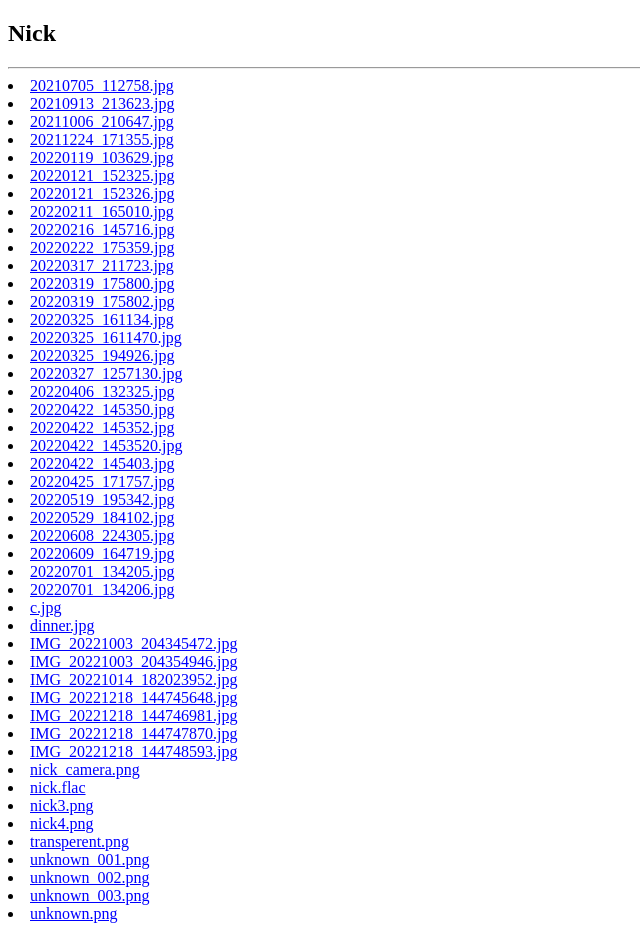
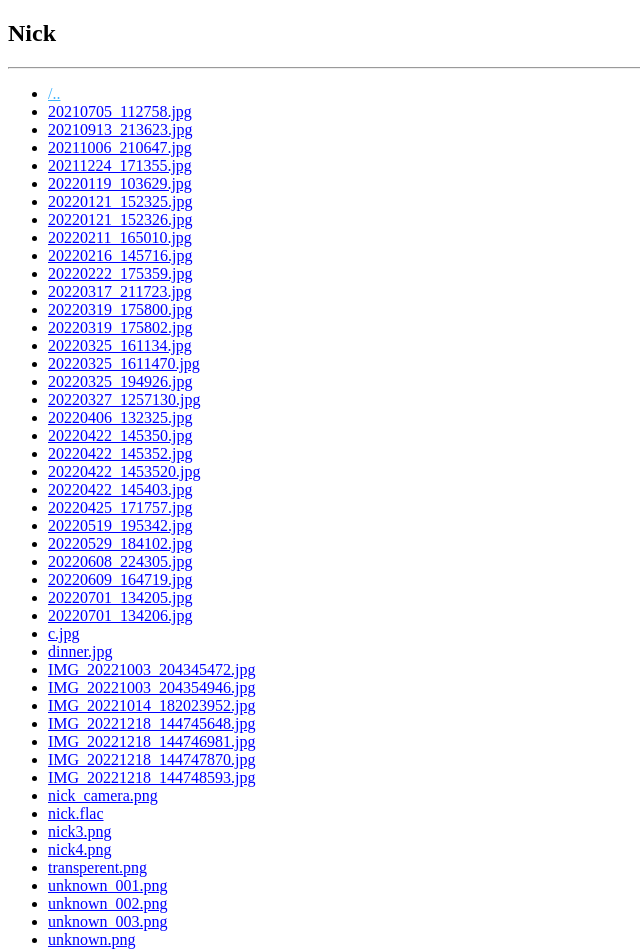
Before and after one commit to BrodyHstuff/brodyhnet, a plain HTML site: page nick/index.html in a window 1280 px wide. Shown: the whole page, without its empty margins (0-640 px from the left). Drawn offline with Linux system fonts and the light colour scheme.

Commit message:
Update index.html

```diff
--- a/nick/index.html
+++ b/nick/index.html
@@ -1,3 +1,4 @@
+
 <!DOCTYPE html>
 <html>
 <head><title>Index</title>
@@ -9,54 +10,54 @@ a.directory {color:#3bb1ff;}
 <body>
     <h2>Nick</h2>
     <hr>
-
-<li><a href="/20210705_112758.jpg" class="icon icon-jpg icon-image" title="20210705_112758.jpg"><span class="name">20210705_112758.jpg</span></a></li>
-<li><a href="/20210913_213623.jpg" class="icon icon-jpg icon-image" title="20210913_213623.jpg"><span class="name">20210913_213623.jpg</span></a></li>
-<li><a href="/20211006_210647.jpg" class="icon icon-jpg icon-image" title="20211006_210647.jpg"><span class="name">20211006_210647.jpg</span></a></li>
-<li><a href="/20211224_171355.jpg" class="icon icon-jpg icon-image" title="20211224_171355.jpg"><span class="name">20211224_171355.jpg</span></a></li>
-<li><a href="/20220119_103629.jpg" class="icon icon-jpg icon-image" title="20220119_103629.jpg"><span class="name">20220119_103629.jpg</span></a></li>
-<li><a href="/20220121_152325.jpg" class="icon icon-jpg icon-image" title="20220121_152325.jpg"><span class="name">20220121_152325.jpg</span></a></li>
-<li><a href="/20220121_152326.jpg" class="icon icon-jpg icon-image" title="20220121_152326.jpg"><span class="name">20220121_152326.jpg</span></a></li>
-<li><a href="/20220211_165010.jpg" class="icon icon-jpg icon-image" title="20220211_165010.jpg"><span class="name">20220211_165010.jpg</span></a></li>
-<li><a href="/20220216_145716.jpg" class="icon icon-jpg icon-image" title="20220216_145716.jpg"><span class="name">20220216_145716.jpg</span></a></li>
-<li><a href="/20220222_175359.jpg" class="icon icon-jpg icon-image" title="20220222_175359.jpg"><span class="name">20220222_175359.jpg</span></a></li>
-<li><a href="/20220317_211723.jpg" class="icon icon-jpg icon-image" title="20220317_211723.jpg"><span class="name">20220317_211723.jpg</span></a></li>
-<li><a href="/20220319_175800.jpg" class="icon icon-jpg icon-image" title="20220319_175800.jpg"><span class="name">20220319_175800.jpg</span></a></li>
-<li><a href="/20220319_175802.jpg" class="icon icon-jpg icon-image" title="20220319_175802.jpg"><span class="name">20220319_175802.jpg</span></a></li>
-<li><a href="/20220325_161134.jpg" class="icon icon-jpg icon-image" title="20220325_161134.jpg"><span class="name">20220325_161134.jpg</span></a></li>
-<li><a href="/20220325_1611470.jpg" class="icon icon-jpg icon-image" title="20220325_1611470.jpg"><span class="name">20220325_1611470.jpg</span></a></li>
-<li><a href="/20220325_194926.jpg" class="icon icon-jpg icon-image" title="20220325_194926.jpg"><span class="name">20220325_194926.jpg</span></a></li>
-<li><a href="/20220327_1257130.jpg" class="icon icon-jpg icon-image" title="20220327_1257130.jpg"><span class="name">20220327_1257130.jpg</span></a></li>
-<li><a href="/20220406_132325.jpg" class="icon icon-jpg icon-image" title="20220406_132325.jpg"><span class="name">20220406_132325.jpg</span></a></li>
-<li><a href="/20220422_145350.jpg" class="icon icon-jpg icon-image" title="20220422_145350.jpg"><span class="name">20220422_145350.jpg</span></a></li>
-<li><a href="/20220422_145352.jpg" class="icon icon-jpg icon-image" title="20220422_145352.jpg"><span class="name">20220422_145352.jpg</span></a></li>
-<li><a href="/20220422_1453520.jpg" class="icon icon-jpg icon-image" title="20220422_1453520.jpg"><span class="name">20220422_1453520.jpg</span></a></li>
-<li><a href="/20220422_145403.jpg" class="icon icon-jpg icon-image" title="20220422_145403.jpg"><span class="name">20220422_145403.jpg</span></a></li>
-<li><a href="/20220425_171757.jpg" class="icon icon-jpg icon-image" title="20220425_171757.jpg"><span class="name">20220425_171757.jpg</span></a></li>
-<li><a href="/20220519_195342.jpg" class="icon icon-jpg icon-image" title="20220519_195342.jpg"><span class="name">20220519_195342.jpg</span></a></li>
-<li><a href="/20220529_184102.jpg" class="icon icon-jpg icon-image" title="20220529_184102.jpg"><span class="name">20220529_184102.jpg</span></a></li>
-<li><a href="/20220608_224305.jpg" class="icon icon-jpg icon-image" title="20220608_224305.jpg"><span class="name">20220608_224305.jpg</span></a></li>
-<li><a href="/20220609_164719.jpg" class="icon icon-jpg icon-image" title="20220609_164719.jpg"><span class="name">20220609_164719.jpg</span></a></li>
-<li><a href="/20220701_134205.jpg" class="icon icon-jpg icon-image" title="20220701_134205.jpg"><span class="name">20220701_134205.jpg</span></a></li>
-<li><a href="/20220701_134206.jpg" class="icon icon-jpg icon-image" title="20220701_134206.jpg"><span class="name">20220701_134206.jpg</span></a></li>
-<li><a href="/c.jpg" class="icon icon-jpg icon-image" title="c.jpg"><span class="name">c.jpg</span></a></li>
-<li><a href="/dinner.jpg" class="icon icon-jpg icon-image" title="dinner.jpg"><span class="name">dinner.jpg</span></a></li>
-<li><a href="/IMG_20221003_204345472.jpg" class="icon icon-jpg icon-image" title="IMG_20221003_204345472.jpg"><span class="name">IMG_20221003_204345472.jpg</span></a></li>
-<li><a href="/IMG_20221003_204354946.jpg" class="icon icon-jpg icon-image" title="IMG_20221003_204354946.jpg"><span class="name">IMG_20221003_204354946.jpg</span></a></li>
-<li><a href="/IMG_20221014_182023952.jpg" class="icon icon-jpg icon-image" title="IMG_20221014_182023952.jpg"><span class="name">IMG_20221014_182023952.jpg</span></a></li>
-<li><a href="/IMG_20221218_144745648.jpg" class="icon icon-jpg icon-image" title="IMG_20221218_144745648.jpg"><span class="name">IMG_20221218_144745648.jpg</span></a></li>
-<li><a href="/IMG_20221218_144746981.jpg" class="icon icon-jpg icon-image" title="IMG_20221218_144746981.jpg"><span class="name">IMG_20221218_144746981.jpg</span></a></li>
-<li><a href="/IMG_20221218_144747870.jpg" class="icon icon-jpg icon-image" title="IMG_20221218_144747870.jpg"><span class="name">IMG_20221218_144747870.jpg</span></a></li>
-<li><a href="/IMG_20221218_144748593.jpg" class="icon icon-jpg icon-image" title="IMG_20221218_144748593.jpg"><span class="name">IMG_20221218_144748593.jpg</span></a></li>
-<li><a href="/nick_camera.png" class="icon icon-png icon-image" title="nick_camera.png"><span class="name">nick_camera.png</span></a></li>
-<li><a href="/nick.flac" class="icon icon-flac icon-default" title="nick.flac"><span class="name">nick.flac</span></a></li>
-<li><a href="/nick3.png" class="icon icon-png icon-image" title="nick3.png"><span class="name">nick3.png</span></a></li>
-<li><a href="/nick4.png" class="icon icon-png icon-image" title="nick4.png"><span class="name">nick4.png</span></a></li>
-<li><a href="/transperent.png" class="icon icon-png icon-image" title="transperent.png"><span class="name">transperent.png</span></a></li>
-<li><a href="/unknown_001.png" class="icon icon-png icon-image" title="unknown_001.png"><span class="name">unknown_001.png</span></a></li>
-<li><a href="/unknown_002.png" class="icon icon-png icon-image" title="unknown_002.png"><span class="name">unknown_002.png</span></a></li>
-<li><a href="/unknown_003.png" class="icon icon-png icon-image" title="unknown_003.png"><span class="name">unknown_003.png</span></a></li>
-<li><a href="/unknown.png" class="icon icon-png icon-image" title="unknown.png"><span class="name">unknown.png</span></a></li></ul>
+      <ul id="files" class="view-tiles"><li><a href="/" class="directory" title=".."><span class="name">..</span></a></li>
+<li><a href="/nick/20210705_112758.jpg" class="icon icon-jpg icon-image" title="20210705_112758.jpg"><span class="name">20210705_112758.jpg</span></a></li>
+<li><a href="/nick/20210913_213623.jpg" class="icon icon-jpg icon-image" title="20210913_213623.jpg"><span class="name">20210913_213623.jpg</span></a></li>
+<li><a href="/nick/20211006_210647.jpg" class="icon icon-jpg icon-image" title="20211006_210647.jpg"><span class="name">20211006_210647.jpg</span></a></li>
+<li><a href="/nick/20211224_171355.jpg" class="icon icon-jpg icon-image" title="20211224_171355.jpg"><span class="name">20211224_171355.jpg</span></a></li>
+<li><a href="/nick/20220119_103629.jpg" class="icon icon-jpg icon-image" title="20220119_103629.jpg"><span class="name">20220119_103629.jpg</span></a></li>
+<li><a href="/nick/20220121_152325.jpg" class="icon icon-jpg icon-image" title="20220121_152325.jpg"><span class="name">20220121_152325.jpg</span></a></li>
+<li><a href="/nick/20220121_152326.jpg" class="icon icon-jpg icon-image" title="20220121_152326.jpg"><span class="name">20220121_152326.jpg</span></a></li>
+<li><a href="/nick/20220211_165010.jpg" class="icon icon-jpg icon-image" title="20220211_165010.jpg"><span class="name">20220211_165010.jpg</span></a></li>
+<li><a href="/nick/20220216_145716.jpg" class="icon icon-jpg icon-image" title="20220216_145716.jpg"><span class="name">20220216_145716.jpg</span></a></li>
+<li><a href="/nick/20220222_175359.jpg" class="icon icon-jpg icon-image" title="20220222_175359.jpg"><span class="name">20220222_175359.jpg</span></a></li>
+<li><a href="/nick/20220317_211723.jpg" class="icon icon-jpg icon-image" title="20220317_211723.jpg"><span class="name">20220317_211723.jpg</span></a></li>
+<li><a href="/nick/20220319_175800.jpg" class="icon icon-jpg icon-image" title="20220319_175800.jpg"><span class="name">20220319_175800.jpg</span></a></li>
+<li><a href="/nick/20220319_175802.jpg" class="icon icon-jpg icon-image" title="20220319_175802.jpg"><span class="name">20220319_175802.jpg</span></a></li>
+<li><a href="/nick/20220325_161134.jpg" class="icon icon-jpg icon-image" title="20220325_161134.jpg"><span class="name">20220325_161134.jpg</span></a></li>
+<li><a href="/nick/20220325_1611470.jpg" class="icon icon-jpg icon-image" title="20220325_1611470.jpg"><span class="name">20220325_1611470.jpg</span></a></li>
+<li><a href="/nick/20220325_194926.jpg" class="icon icon-jpg icon-image" title="20220325_194926.jpg"><span class="name">20220325_194926.jpg</span></a></li>
+<li><a href="/nick/20220327_1257130.jpg" class="icon icon-jpg icon-image" title="20220327_1257130.jpg"><span class="name">20220327_1257130.jpg</span></a></li>
+<li><a href="/nick/20220406_132325.jpg" class="icon icon-jpg icon-image" title="20220406_132325.jpg"><span class="name">20220406_132325.jpg</span></a></li>
+<li><a href="/nick/20220422_145350.jpg" class="icon icon-jpg icon-image" title="20220422_145350.jpg"><span class="name">20220422_145350.jpg</span></a></li>
+<li><a href="/nick/20220422_145352.jpg" class="icon icon-jpg icon-image" title="20220422_145352.jpg"><span class="name">20220422_145352.jpg</span></a></li>
+<li><a href="/nick/20220422_1453520.jpg" class="icon icon-jpg icon-image" title="20220422_1453520.jpg"><span class="name">20220422_1453520.jpg</span></a></li>
+<li><a href="/nick/20220422_145403.jpg" class="icon icon-jpg icon-image" title="20220422_145403.jpg"><span class="name">20220422_145403.jpg</span></a></li>
+<li><a href="/nick/20220425_171757.jpg" class="icon icon-jpg icon-image" title="20220425_171757.jpg"><span class="name">20220425_171757.jpg</span></a></li>
+<li><a href="/nick/20220519_195342.jpg" class="icon icon-jpg icon-image" title="20220519_195342.jpg"><span class="name">20220519_195342.jpg</span></a></li>
+<li><a href="/nick/20220529_184102.jpg" class="icon icon-jpg icon-image" title="20220529_184102.jpg"><span class="name">20220529_184102.jpg</span></a></li>
+<li><a href="/nick/20220608_224305.jpg" class="icon icon-jpg icon-image" title="20220608_224305.jpg"><span class="name">20220608_224305.jpg</span></a></li>
+<li><a href="/nick/20220609_164719.jpg" class="icon icon-jpg icon-image" title="20220609_164719.jpg"><span class="name">20220609_164719.jpg</span></a></li>
+<li><a href="/nick/20220701_134205.jpg" class="icon icon-jpg icon-image" title="20220701_134205.jpg"><span class="name">20220701_134205.jpg</span></a></li>
+<li><a href="/nick/20220701_134206.jpg" class="icon icon-jpg icon-image" title="20220701_134206.jpg"><span class="name">20220701_134206.jpg</span></a></li>
+<li><a href="/nick/c.jpg" class="icon icon-jpg icon-image" title="c.jpg"><span class="name">c.jpg</span></a></li>
+<li><a href="/nick/dinner.jpg" class="icon icon-jpg icon-image" title="dinner.jpg"><span class="name">dinner.jpg</span></a></li>
+<li><a href="/nick/IMG_20221003_204345472.jpg" class="icon icon-jpg icon-image" title="IMG_20221003_204345472.jpg"><span class="name">IMG_20221003_204345472.jpg</span></a></li>
+<li><a href="/nick/IMG_20221003_204354946.jpg" class="icon icon-jpg icon-image" title="IMG_20221003_204354946.jpg"><span class="name">IMG_20221003_204354946.jpg</span></a></li>
+<li><a href="/nick/IMG_20221014_182023952.jpg" class="icon icon-jpg icon-image" title="IMG_20221014_182023952.jpg"><span class="name">IMG_20221014_182023952.jpg</span></a></li>
+<li><a href="/nick/IMG_20221218_144745648.jpg" class="icon icon-jpg icon-image" title="IMG_20221218_144745648.jpg"><span class="name">IMG_20221218_144745648.jpg</span></a></li>
+<li><a href="/nick/IMG_20221218_144746981.jpg" class="icon icon-jpg icon-image" title="IMG_20221218_144746981.jpg"><span class="name">IMG_20221218_144746981.jpg</span></a></li>
+<li><a href="/nick/IMG_20221218_144747870.jpg" class="icon icon-jpg icon-image" title="IMG_20221218_144747870.jpg"><span class="name">IMG_20221218_144747870.jpg</span></a></li>
+<li><a href="/nick/IMG_20221218_144748593.jpg" class="icon icon-jpg icon-image" title="IMG_20221218_144748593.jpg"><span class="name">IMG_20221218_144748593.jpg</span></a></li>
+<li><a href="/nick/nick_camera.png" class="icon icon-png icon-image" title="nick_camera.png"><span class="name">nick_camera.png</span></a></li>
+<li><a href="/nick/nick.flac" class="icon icon-flac icon-default" title="nick.flac"><span class="name">nick.flac</span></a></li>
+<li><a href="/nick/nick3.png" class="icon icon-png icon-image" title="nick3.png"><span class="name">nick3.png</span></a></li>
+<li><a href="/nick/nick4.png" class="icon icon-png icon-image" title="nick4.png"><span class="name">nick4.png</span></a></li>
+<li><a href="/nick/transperent.png" class="icon icon-png icon-image" title="transperent.png"><span class="name">transperent.png</span></a></li>
+<li><a href="/nick/unknown_001.png" class="icon icon-png icon-image" title="unknown_001.png"><span class="name">unknown_001.png</span></a></li>
+<li><a href="/nick/unknown_002.png" class="icon icon-png icon-image" title="unknown_002.png"><span class="name">unknown_002.png</span></a></li>
+<li><a href="/nick/unknown_003.png" class="icon icon-png icon-image" title="unknown_003.png"><span class="name">unknown_003.png</span></a></li>
+<li><a href="/nick/unknown.png" class="icon icon-png icon-image" title="unknown.png"><span class="name">unknown.png</span></a></li></ul>
   </body>
  <script>
 //index made by Brody H.
```
